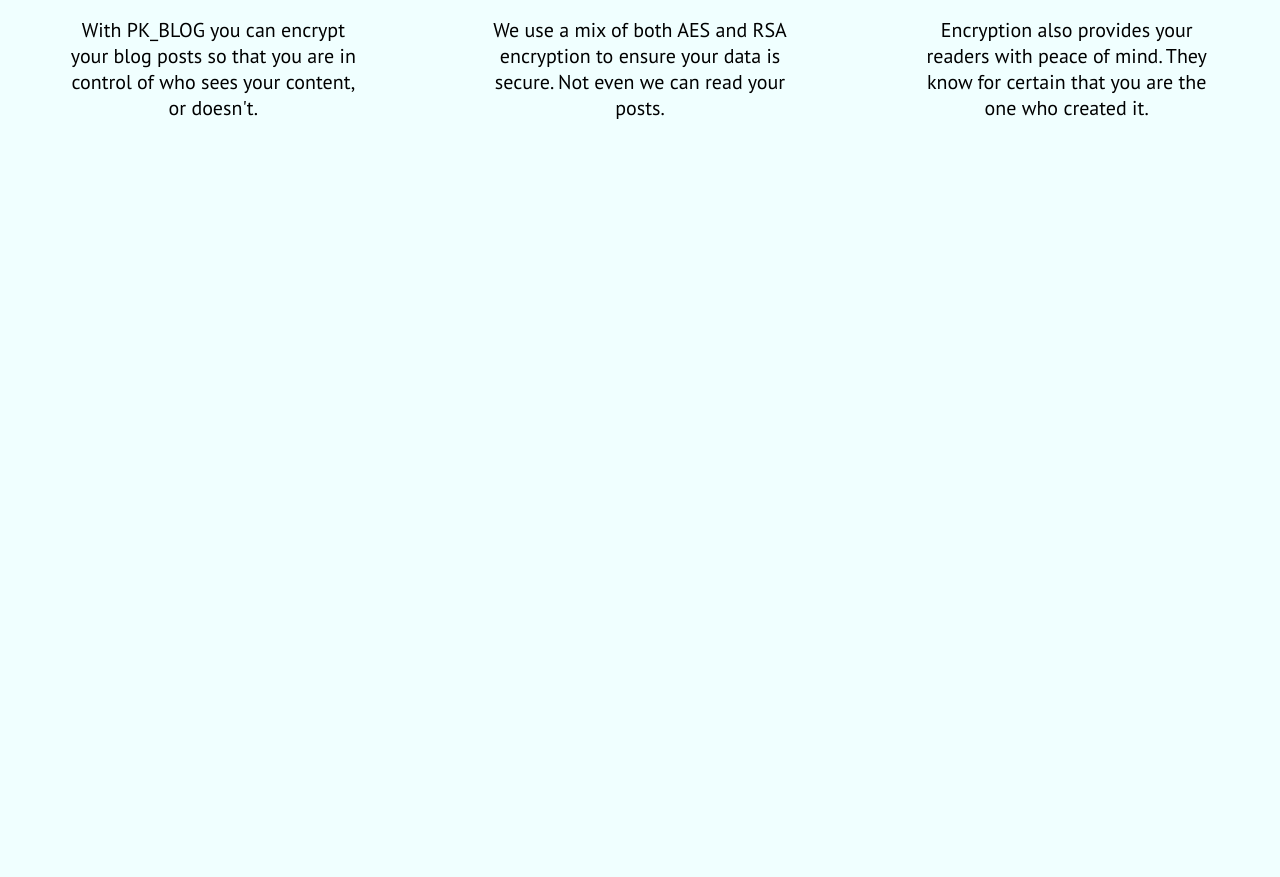
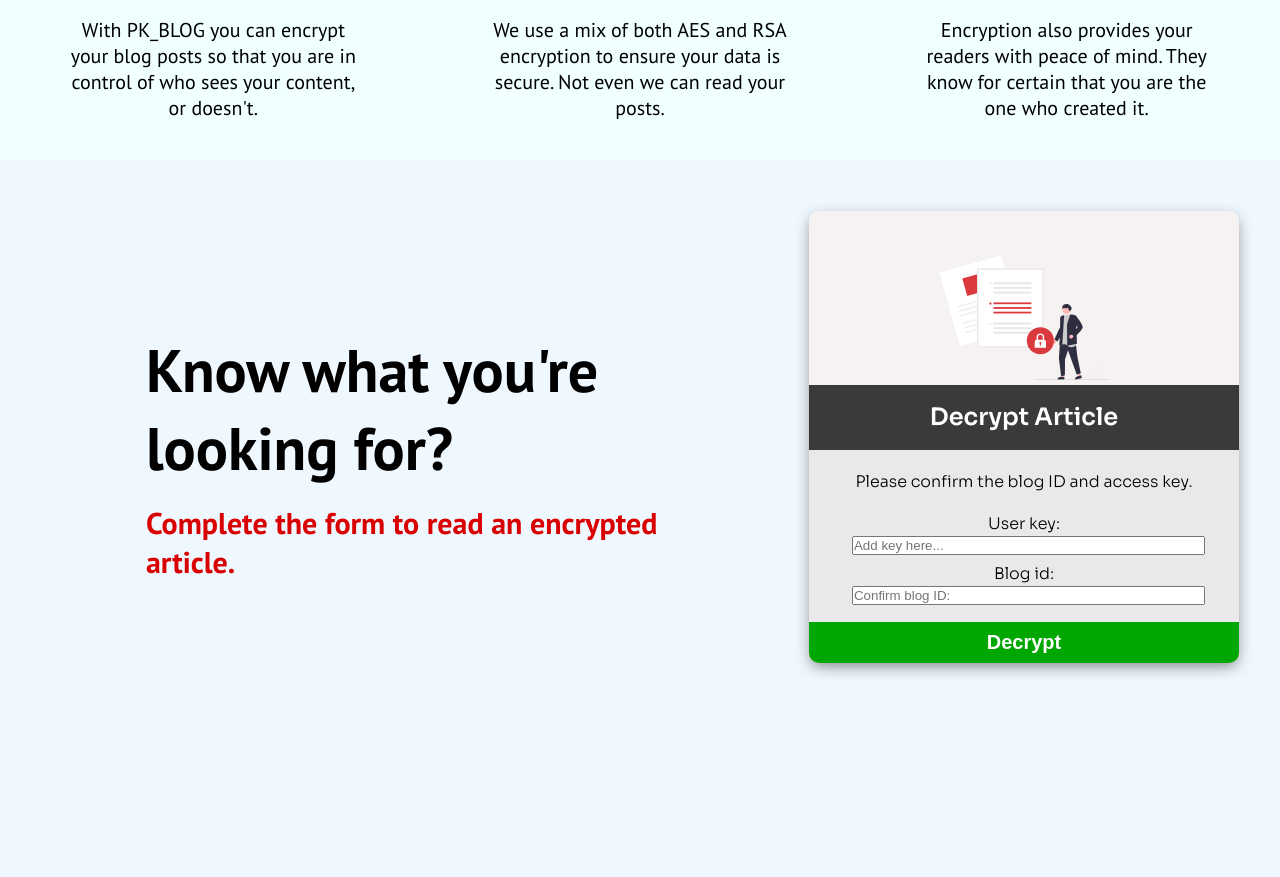
Before and after one commit to CharlieWWW94/pk_blog, a Django app: page /blogs/home/ in a window 1280 px wide. Shown: the part 773-1650 px from the top of the page. After the commit the page ends 1448 px from the top, so only its background shows below. Run offline with Django 4.2, Linux system fonts and the light colour scheme.

Commit message:
Make decryption form own file, for easy page integration. Add further styling to homepage.

```diff
--- a/blogs/views.py
+++ b/blogs/views.py
@@ -9,7 +9,8 @@
 
 def home(request):
     #displays homepage
-    return render(request, 'blogs/home.html')
+    form = DecryptForm
+    return render(request, 'blogs/home.html', {'form': form})
 
 
 
--- /dev/null
+++ b/static/css/decrypt-form.css
@@ -0,0 +1,55 @@
+@import url('https://fonts.googleapis.com/css2?family=Sora:wght@300;600&display=swap');
+
+.decrypt-form {
+    background-color: rgb(233, 233, 233);
+    border-radius: 10px;
+    -webkit-box-shadow: 0px 5px 15px -2px rgba(0,0,0,0.47);
+    box-shadow: 0px 5px 15px -2px rgba(0,0,0,0.47);
+    font-family: Sora;
+}
+
+.form-head {
+    background-color: rgb(247, 242, 242);
+    width: 100%;
+    border-radius: 10px 10px 0 0;
+}
+
+.form-title {
+    background-color: rgb(58, 58, 58);
+    padding: 4% 0;
+    color: white;
+}
+
+.entries {
+    text-align: center;
+}
+
+.form-content-1 {
+    width: 82%;
+    margin-left: 4%;
+    margin-right: 2%;
+    margin-bottom: 2%;
+}
+
+.form-content-2 {
+    width: 82%;
+    margin-left: 4%;
+    margin-right: 2%;
+}
+
+.article-image {
+    max-width: 40%;
+    margin-top: 10%;
+}
+
+.submit-button {
+    font-weight: bold;
+    color: white;
+    border: none;
+    border-radius: 0 0 10px 10px;
+    width: 100%;
+    margin-top: 4%;;
+    background-color: rgb(0, 167, 0);
+    font-size: 20px;
+    padding: 2%;
+}
--- a/static/css/home.css
+++ b/static/css/home.css
@@ -1,3 +1,4 @@
+@import url('https://fonts.googleapis.com/css2?family=Inter&family=PT+Sans:wght@400;700&display=swap');
 
 /* Hero section */
 
@@ -25,7 +26,7 @@
     flex: 1;
     justify-content: center;
     margin: 10% 10% 10% 10%;
-    font-family: 'PT Sans', sans-serif;
+    font-family: PT Sans, sans-serif;
     font-size: xx-large;
     color: rgb(17, 17, 17)
 }
@@ -46,7 +47,6 @@
     flex-direction: row;
     flex-wrap: wrap;
     background-color: azure;
-    padding-bottom: 80%;
     font-family: 'PT Sans', sans-serif;
     font-weight: 400;
     font-size: 20px;
@@ -67,6 +67,43 @@
     border-radius: 25%;
 }
 
+/* Styling for decrypt form container */
+
+.grid-container {
+    display: grid;
+    grid-template-columns: 60% 40%;
+    grid-template-areas:
+    "grid-area-1 grid-area-2";
+    margin: 2% 0%;
+
+}
+
+.grid-area-1 {
+    grid-area: grid-area-1;
+    padding: 5%;
+    margin-left: 14%;
+    margin-top: 14%;
+    font-family:  PT Sans, sans-serif;
+
+
+}
+
+.decrypt-tagline {
+    font-family:  PT Sans, sans-serif;
+    font-size: 60px;
+}
+
+.form-info {
+    font-size: 30px;
+}
+
+
+.grid-area-2 {
+    justify-content: center;
+    text-align: center;
+    grid-area: grid-area-2;
+    padding: 5% 8%;
+}
 /* Changes for mobile compatibility */
 
 @media(max-width:1020px) {
@@ -91,4 +128,16 @@
         font-size: xx-large;
         margin: auto auto auto auto auto;
     }
+
+    .grid-container {
+        grid-template-columns: 100%;
+        grid-template-areas:
+        "grid-area-1"
+        "grid-area-2";
+    }
+
+    .grid-area-1 {
+        text-align: center;
+        margin-left: 0;
+    }
 }
--- a/static/css/styles.css
+++ b/static/css/styles.css
@@ -1,4 +1,5 @@
 @import url('https://fonts.googleapis.com/css2?family=Inter&family=PT+Sans:wght@400;700&display=swap');
+
 
 *{
     padding: 0;
--- /dev/null
+++ b/templates/blogs/decrypt-form.html
@@ -0,0 +1,20 @@
+{% load static %}
+
+{% block content %}
+<link rel="stylesheet" href="{% static 'css/decrypt-form.css' %}">
+<div class="decrypt-form">
+    <div class="form-head">
+    <img class="article-image" src="{% static 'images/article_img.svg' %}" alt="">
+</div>
+    <h2 class="form-title">Decrypt Article</h2>
+    <br>
+    <form class="entries" method="post">
+        <p>Please confirm the blog ID and access key.</p>
+        <br>
+        {% csrf_token %}
+        {{form.as_p}}
+        <button class="submit-button" type="Submit">Decrypt</button>
+    </form>
+</div>
+</div>
+{% endblock %}
--- a/templates/blogs/home.html
+++ b/templates/blogs/home.html
@@ -25,4 +25,13 @@
         <p>Encryption also provides your readers with peace of mind. They know for certain that you are the one who created it.</p>
     </div>
 </div>
+<div class="grid-container">
+    <div class="grid-area-1">
+        <h2 class="decrypt-tagline">Know what you're looking for?</h2>
+        <h4 class="accent form-info">Complete the form to read an encrypted article.</h4>
+    </div>
+    <div class="grid-area-2">{% include 'blogs/decrypt-form.html' %}</div>
+
+</div>
+
 {% endblock %}
```
